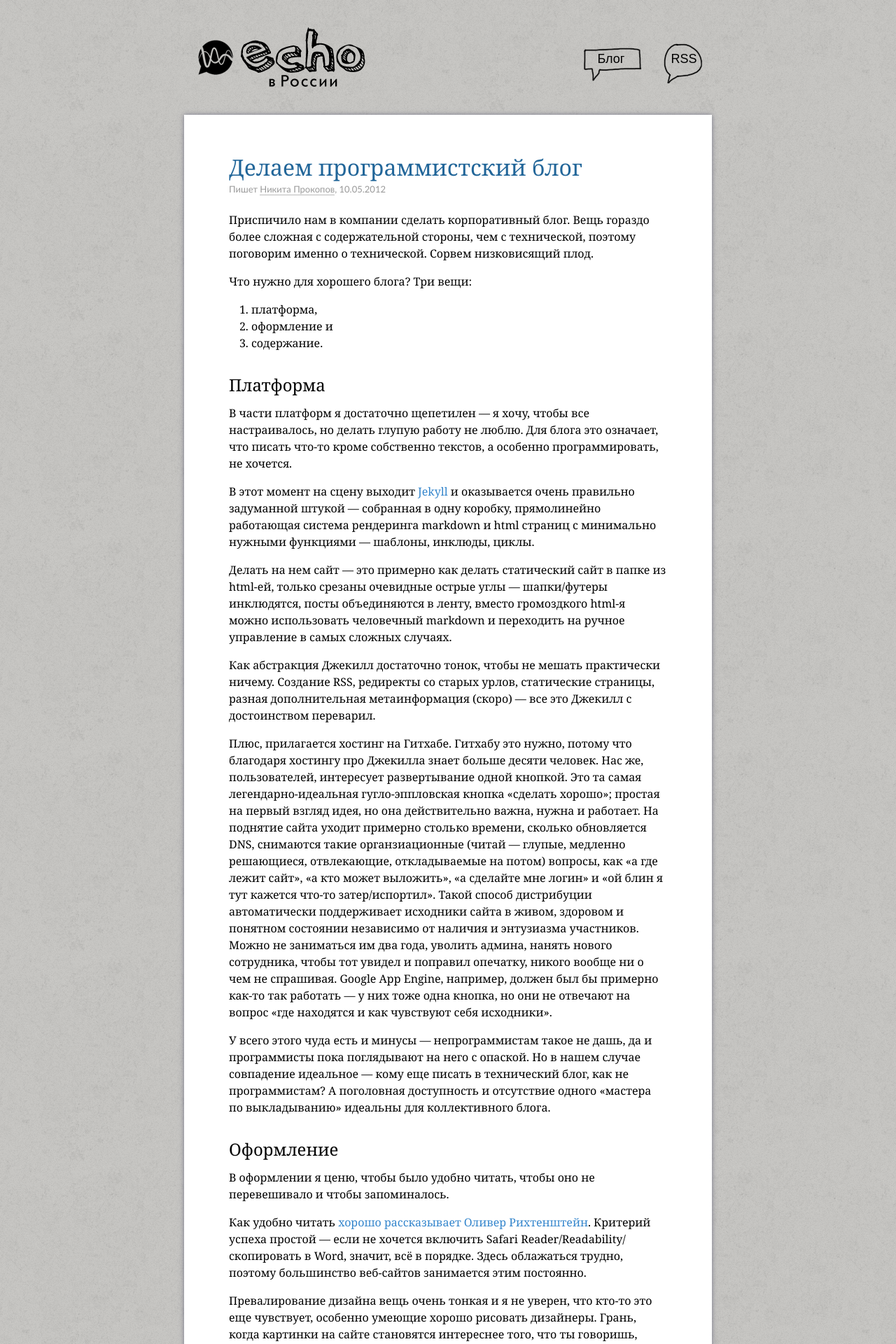
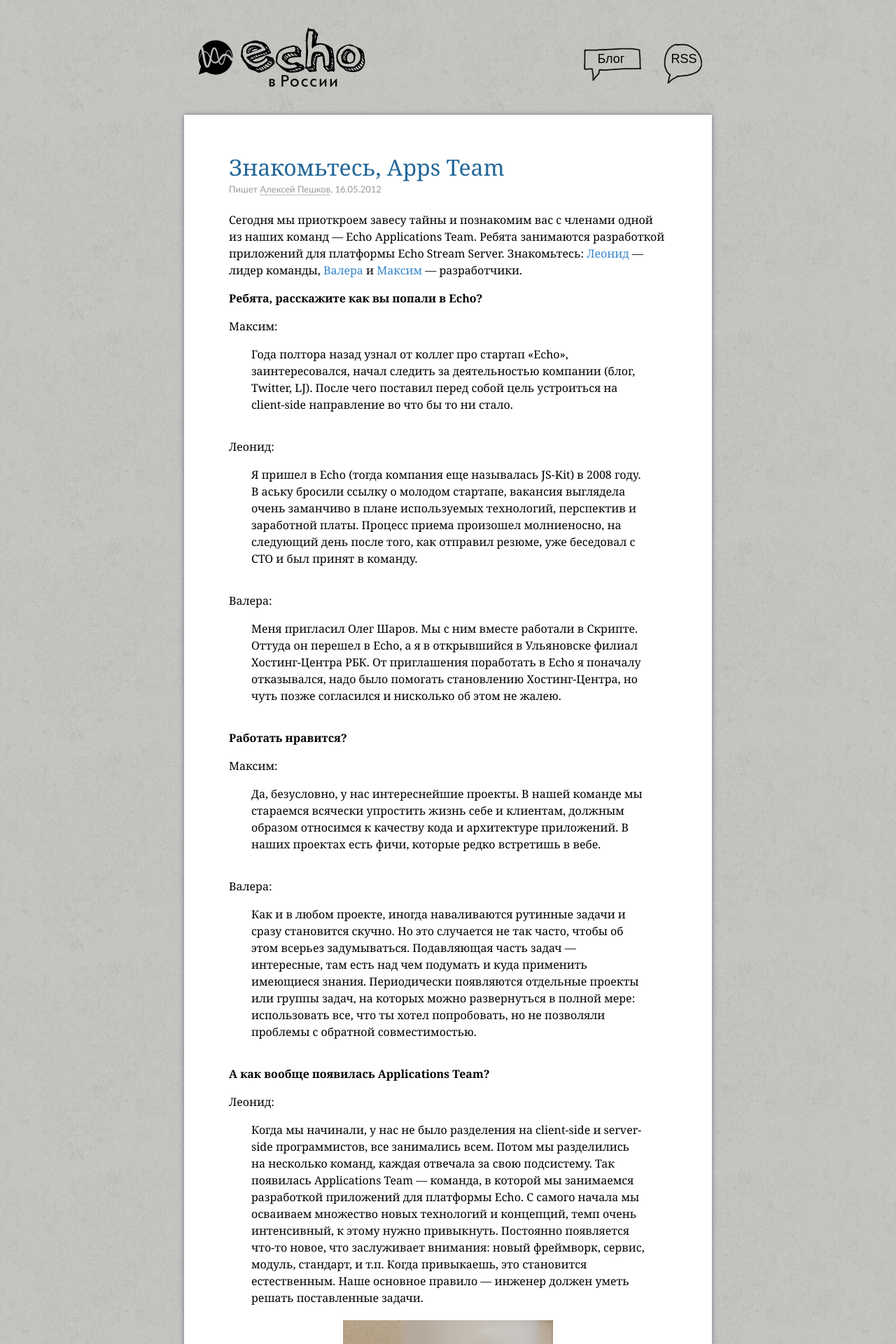
Before and after one commit to EchoTeam/echoteam.github.com, a Jekyll site: the page built from index.html, in a window 1280 px wide. Shown: the top 1920 px of the page at 70% size. Built offline with Jekyll 4.4.1, drawn with Linux system fonts in a browser that asks for light colours; some web fonts are replaced; Markdown is read by kramdown in place of the engine named in the settings; some of the changed text lies outside the part shown.

Commit message:
New post: Meet apps team

```diff
--- a/_layouts/default.html
+++ b/_layouts/default.html
@@ -3,7 +3,7 @@
 <head>
     <meta http-equiv="content-type" content="text/html; charset=utf-8" />
     <title>{{ page.title }}</title>
-    <link rel="stylesheet" href="/i/style5.css" type="text/css" />
+    <link rel="stylesheet" href="/i/style6.css" type="text/css" />
     <link rel="shortcut icon" href="/favicon.ico" type="image/x-icon" />
     <link rel="alternate" type="application/atom+xml" href="http://feeds.feedburner.com/echorussia" />
 
--- /dev/null
+++ b/_posts/2012-05-16-meet-apps-team.md
@@ -0,0 +1,121 @@
+---
+layout: post
+title: Знакомьтесь, Apps Team
+author: Алексей Пешков
+author_url: https://twitter.com/#!/alp26
+---
+Сегодня мы приоткроем завесу тайны и познакомим вас с членами одной из наших команд — Echo Applications Team. Ребята занимаются разработкой приложений для платформы Echo Stream Server. Знакомьтесь: [Леонид](https://twitter.com/#!/thele0n) — лидер команды, [Валера](https://twitter.com/#!/vlizard) и [Максим](https://twitter.com/#!/materAwe) — разработчики.
+
+**Ребята, расскажите как вы попали в Echo?**
+
+Максим:
+
+> Года полтора назад узнал от коллег про стартап «Echo», заинтересовался, начал следить за деятельностью компании (блог, Twitter, LJ). После чего поставил перед собой цель устроиться на client-side направление во что бы то ни стало.
+
+Леонид:
+
+> Я пришел в Echo (тогда компания еще называлась JS-Kit) в 2008 году. В аську бросили ссылку о молодом стартапе, вакансия выглядела очень заманчиво в плане используемых технологий, перспектив и заработной платы. Процесс приема произошел молниеносно, на следующий день после того, как отправил резюме, уже беседовал с CTO и был принят в команду.
+
+Валера:
+
+> Меня пригласил Олег Шаров. Мы с ним вместе работали в Скрипте. Оттуда он перешел в Echo, а я в открывшийся в Ульяновске филиал Хостинг-Центра РБК. От приглашения поработать в Echo я поначалу отказывался, надо было помогать становлению Хостинг-Центра, но чуть позже согласился и нисколько об этом не жалею.
+
+**Работать нравится?**
+
+Максим:
+
+> Да, безусловно, у нас интереснейшие проекты. В нашей команде мы стараемся всячески упростить жизнь себе и клиентам, должным образом относимся к качеству кода и архитектуре приложений. В наших проектах есть фичи, которые редко встретишь в вебе.
+
+Валера:
+
+> Как и в любом проекте, иногда наваливаются рутинные задачи и сразу становится скучно. Но это случается не так часто, чтобы об этом всерьез задумываться. Подавляющая часть задач — интересные, там есть над чем подумать и куда применить имеющиеся знания. Периодически появляются отдельные проекты или группы задач, на которых можно развернуться в полной мере: использовать все, что ты хотел попробовать, но не позволяли проблемы с обратной совместимостью.
+
+**А как вообще появилась Applications Team?**
+
+Леонид:
+
+> Когда мы начинали, у нас не было разделения на client-side и server-side программистов, все занимались всем. Потом мы разделились на несколько команд, каждая отвечала за свою подсистему. Так появилась Applications Team — команда, в которой мы занимаемся разработкой приложений для платформы Echo. С самого начала мы осваиваем множество новых технологий и концепций, темп очень интенсивный, к этому нужно привыкнуть. Постоянно появляется что-то новое, что заслуживает внимания: новый фреймворк, сервис, модуль, стандарт, и т.п. Когда привыкаешь, это становится естественным. Наше основное правило — инженер должен уметь решать поставленные задачи.
+
+<div class="photo"><img src="/images/meet-apps-team/leonid_mosenkov.png"></div>
+
+**Чем приходится заниматься?**
+
+Максим:
+
+> Сопровождаем существующий код (≈10 тысяч строк Яваскрипта), делаем новые фичи для приложений. Недавно появился проект «Marketplace» — магазин Echo-продуктов, его делает наша команда. Мы используем Ruby on Rails для серверной части.
+
+Валера:
+
+> Первое время деления на клиентских и серверных программистов не было, поэтому мы занимались всем. Чуть позже появилась специализация, и сейчас я занимаюсь всем, что относится к клиентской стороне наших приложений. Не только Яваскрипт, но и CSS, и HTML.
+
+Леонид:
+
+> Продолжаем традиции Яваскрипт-разработки динамических интерфейсов, фреймворков, интегрируем современные решения. Постоянно развиваемся — например, для нового проекта «Marketplace», о котором упомянул Макс, мы собрали мини-кластер на Amazon-е, настроили вспомогательную инфраструктуру, мониторинг, отладили release и maintenance процессы. Мы продолжаем эксперименты, это не менее важная часть работы. Участие в R&D процессе помогает инженерам повышать профессиональную квалификацию. Кроме написания кода мы активно участвуем в обсуждении спецификаций, проектировании интерфейсов и формировании инфраструктуры.
+
+**Почему вы выбрали именно client-side программирование, почему не серверное?**
+
+Леонид:
+
+> С самого начала компания Echo (JS-Kit) уделяла большое внимание client-side составляющей — вообще говоря, она началась с Яваскрипт-виджета комментирования статей и фотографий для сайтов. Исторически много внимания уделяется интерфейсу, это лицо программного продукта. Все наши интерфейсы были и остаются динамически генерируемыми, кроссбраузерными, они легко адаптируются и стилизуются под каждого клиента. Это не менее сложно и интересно, чем писать серверный код для высоконагруженных систем.
+
+Максим:
+
+> Я не мечтал стать именно client-side программистом. Начал с верстки сайтов, по мере роста опыта стал понимать, что программирование — это то, что мне нравится, от чего я получаю кайф. Так и продолжаю этим заниматься, развиваюсь вглубь и вширь.
+
+Валера:
+
+> В client-side программировании можно найти много интересного. Посмотрите на наши виджеты! С помощью Яваскрипта, CSS и HTML можно создавать сложные, красивые, легко расширяемые продукты. Чтобы встроить нашу систему комментирования или фотогалерею, на страницу нужно добавить всего один .js-скрипт. Они полностью стилизуются под ваш сайт — тут, конечно, будет не пара CSS-правил, их количество зависит от вашей фантазии.
+
+**С какими сложностями сталкиваетесь в работе?**
+
+Максим:
+
+> Наверное, самый популярный ответ на этот вопрос — борьба с браузерами. Я тоже так думал, когда начинал работать с client-side. На самом деле сложности ровно те же, что и при разработке любого другого программного обеспечения: построение правильной архитектуры, скорость работы кода, реализация алгоритмов. Плюс, в какой-то степени браузер накладывает свои ограничения.
+
+<div class="photo"><img src="/images/meet-apps-team/maksim_terehin.png"></div>
+
+Валера:
+
+> Как уже сказал Максим, основная сложность в том, что различные браузеры по-разному поддерживают веб-стандарты. Код, написаный в строгом соответствии со спецификацией, может не работать в каком-то из браузеров, иногда даже во многих. А браузеров много, и появляются новые — например, айпады и андроиды. Впрочем, код всегда можно написать с минимумом «костылей». JS-фреймворки позволяют немного расслабиться и не зацикливаться на нюансах, это значительно облегчает жизнь.
+
+**Как вы считаете, какие перспективы развития у client-side технологий (JS, HTML5, Silverlight)? А у веба в целом?**
+
+Валера:
+
+> От client-side технологий уже никуда не денешься. Раньше были статические странички, и это было неплохо. Минус только один — при любом действии пользователя страница перезагружается. А динамическая страница, которая реагирует и меняется на лету — это гораздо круче. Совсем недавно компьютеры были слабыми, в браузерах нельзя было делать ничего сложного. Сегодня смартфоны мощнее компьютеров, выпущенных несколько лет назад. В браузере уже можно делать все, ну или почти все. Да и веб в целом развивается, все больше организаций приходит в сеть продавать свои услуги.
+
+<div class="photo"><img src="/images/meet-apps-team/valery_shkiryak.png"></div>
+
+Максим:
+
+> Добавлю. С появлением HTML5, WebGL, я думаю, скоро под браузеры будут писать мощные игрушки, игровые движки. Сейчас все больше и больше забот по архитектуре клиент-серверных приложений перекладывается на плечи client-side. Скорее всего эта тенденция сохранится, а веб будет активно развиваться. Ведь client-side — это не только JS + HTML, это множество смежных технологий. Ну и все, я думаю, видят во снах ES6 Harmony, поддержанный всеми браузерами. Браузер все больше похож на операционную систему, со своим собственным API.
+
+**Давайте вернемся на один вопрос назад: какие все-таки проблемы вы решаете в повседневной работе?**
+
+Максим:
+
+> Нашими приложениями пользуются большие компании, их много, поэтому при разработке новых фич нужно соблюсти обратную совместимость. Есть тонкости реализации ООП. Вообще, любые проблемы разработки «обычного» ПО есть и в client-side.
+
+Валера:
+
+> Для меня основная проблема — остановиться при улучшении функциональности. Всегда хочется написать так, чтобы глаз радовался. Но тут есть два неприятных момента. Во-первых, времени никогда не хватает — мы стартап, и поэтому идем впереди, а не догоняем. Во-вторых, в коде, который используют миллионы человек каждый день, нужно обязательно соблюдать обратную совместимость. Так некоторые архитектурные решения откладываются до лучших времен. К счастью, эти времена периодически наступают, и продукт сильно хорошеет от версии к версии.
+
+**Что нужно, чтобы стать хорошим client-side программистом?**
+
+Максим:
+
+> Самое главное — желание! В computer science нужны и усердие, и время, но без желания ничего не получится. И, конечно, терпение и труд всё перетрут!
+
+Валера:
+
+> Те же качества, которые нужны любому другому программисту. И способность не выходить из себя при борьбе с глюками ИЕ.
+
+Леонид:
+
+> Постоянно интересоваться новыми технологиями и разговаривать с опытными коллегами. Несмотря на разделение команд, в Echo мы делимся опытом и помогаем друг другу в рамках всей компании. В любой момент можно обратиться и к коллеге за соседним рабочим столом, и к CTO в Калифорнии. Это сильно ускоряет поиск решения и обогащает багаж знаний.
+
+<div class="photo"><img src="/images/meet-apps-team/apps_team.png"></div>
+
+## Он обещал вернуться
+
+Мы не коснулись многих интересных тем, но вы всегда можете задать вопросы Леониду, Валере и Максиму лично, например, на [ULCAMP::Dev](https://www.facebook.com/groups/193611444028309/).
--- a/i/style5.css
+++ b/i/style6.css
@@ -63,9 +63,8 @@
 ol { list-style-type: decimal }
 ul { list-style-type: square }
 p { margin: 1em 0; }
-/*blockquote { margin: 1em 2em; font-style: italic; }*/
-/*blockquote i, blockquote em { font-style: normal; }*/
-blockquote {
+blockquote { padding: 0 32px 4px; }
+/*blockquote {
   padding: 12px 88px; margin: 12px -64px;
   color: #333;
   border-top: 1px solid #CCC; border-bottom: 1px solid  #CCC;
@@ -73,7 +72,7 @@
   background-image: url(q1.gif), url(q2.gif);
   background-position: 0 0, 100% 100%;
   background-repeat: no-repeat;
-}
+}*/
 
 /* layout */
 body { font: 16px/24px 'PT Serif', Cambria, serif; background: #ccc url(body.png); }
@@ -120,6 +119,9 @@
     border-radius: 8px 8px 0 0;
 }
 .post__comments:hover { background: #48d; }
+
+.photo { text-align: center; }
+
 /* comments */
 
 .comments { background: #eee url(/i/comments_bg.png) top left no-repeat; width: 754px; margin: 0 -64px; padding: 0 64px 0; }
```
Also changed, not shown: _posts/2012-04-16-meet-apps-team.md (deleted, +0 -113 lines), images/meet-apps-team/apps_team.png (added), images/meet-apps-team/leonid_mosenkov.png (added), images/meet-apps-team/maksim_terehin.png (added), images/meet-apps-team/valery_shkiryak.png (added).
